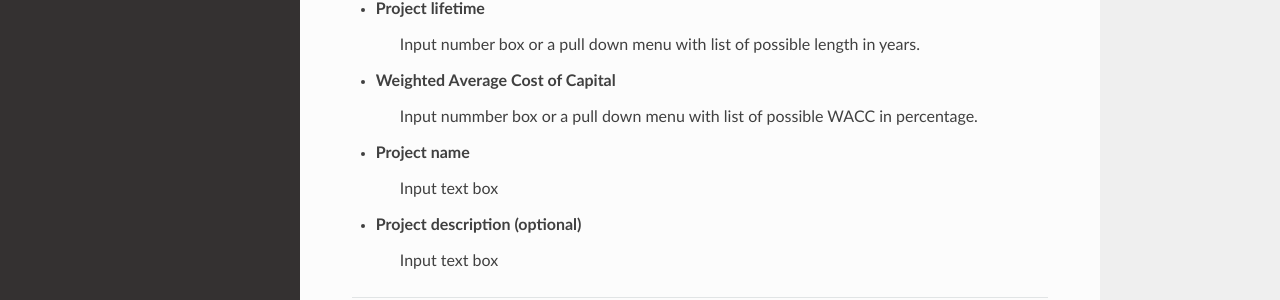
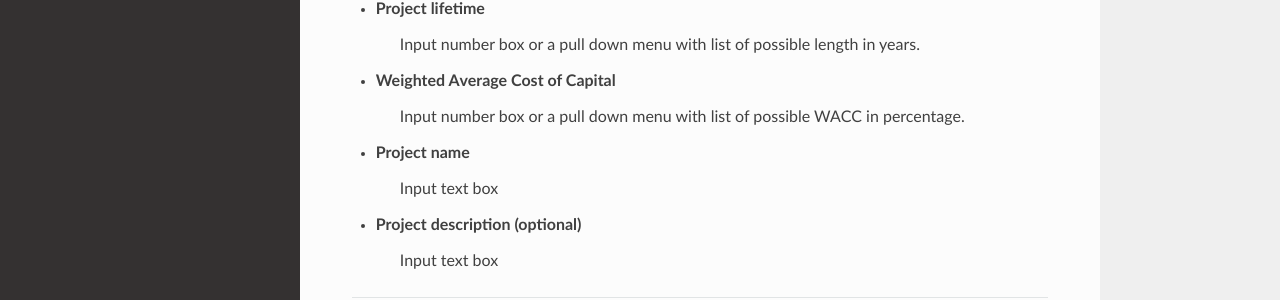
Before and after one commit to rl-institut/open_plan, a Sphinx documentation site: the page built from docs/view_components/project_parameters.rst, in a window 1280 px wide and 900 px high, scrolled down 594 px. Shown: the part 497-797 px from the top of the window. Built offline with Sphinx 7.4.7 and the Read the Docs theme 2.0.0, drawn with Linux system fonts in a browser that asks for light colours; formulas are drawn with MathJax 3.

```diff
--- a/docs/view_components/project_parameters.rst
+++ b/docs/view_components/project_parameters.rst
@@ -43,7 +43,7 @@ Rendering of the view-component
 - Project lifetime
     Input number box or a pull down menu with list of possible length in years.
 - Weighted Average Cost of Capital
-    Input nummber box or a pull down menu with list of possible WACC in percentage.
+    Input number box or a pull down menu with list of possible WACC in percentage.
 - Project name
     Input text box
 - Project description (optional)
```
Also changed, not shown: other parts of docs/view_components/project_parameters.rst (+1 -1 lines).
